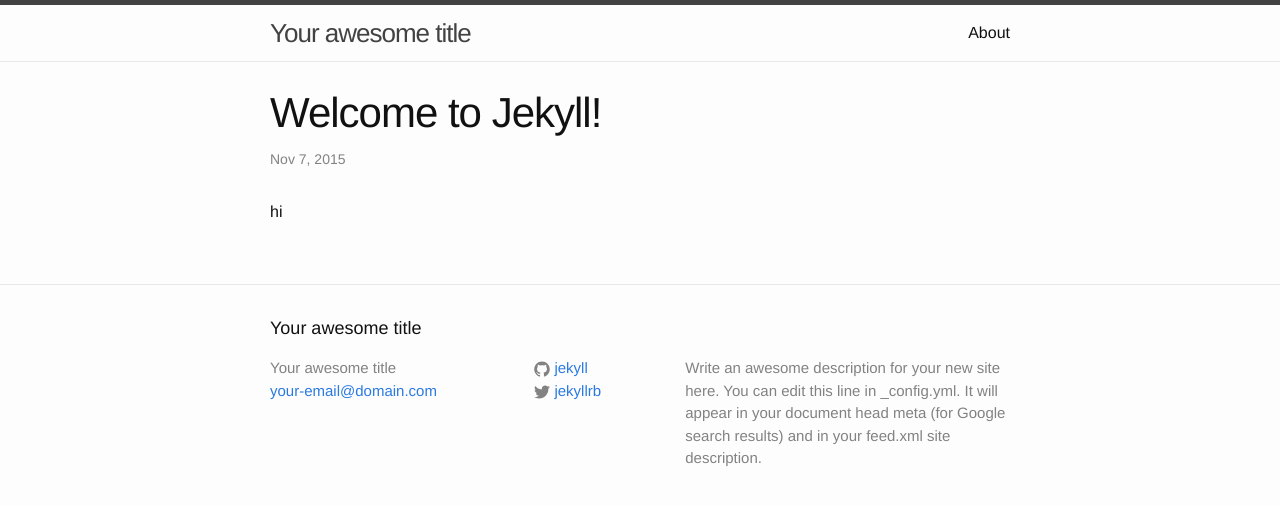
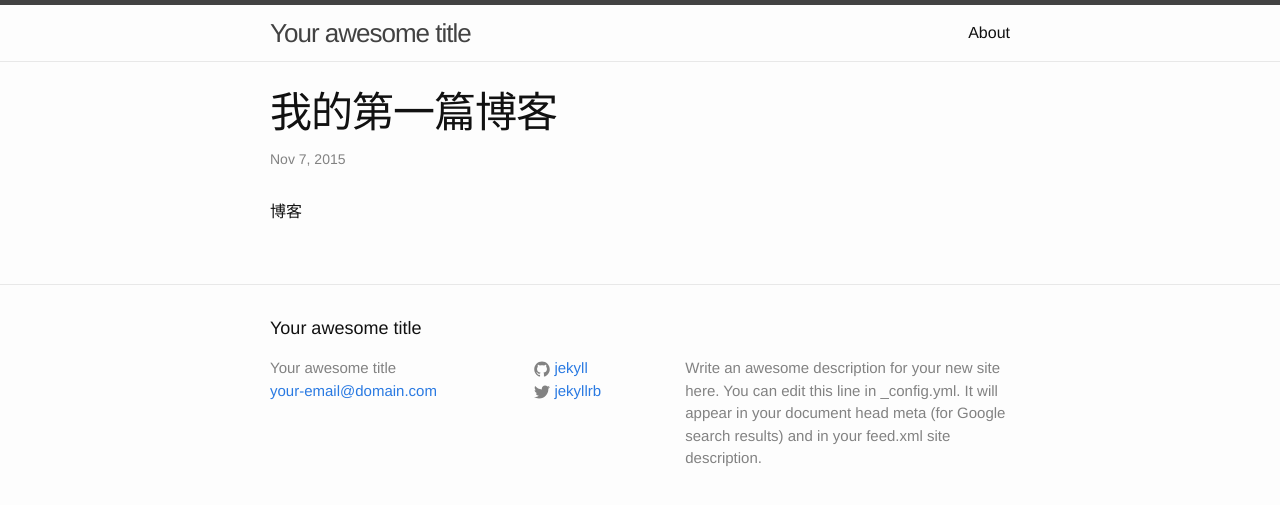
Before and after one commit to strikerzj/blog, a Jekyll site: the page built from _posts/2015-11-12-first-blog.markdown, in a window 1280 px wide. Shown: the top 505 px of the page. Built offline with Jekyll 4.4.1, drawn with Linux system fonts in a browser that asks for light colours.

Commit message:
first-blog

```diff
--- a/_posts/2015-11-08-first-blog.markdown
+++ /dev/null
@@ -1,8 +0,0 @@
----
-layout: post
-title:  "Welcome to Jekyll!"
-date:   2015-11-07 10:03:20 +0800
-categories: jekyll update
----
-
-hi
--- a/_posts/2015-11-07-first-blog.markdown
+++ b/_posts/2015-11-12-first-blog.markdown
@@ -1,8 +1,8 @@
 ---
 layout: post
-title:  "Welcome to Jekyll!"
+title:  "我的第一篇博客"
 date:   2015-11-07 10:03:20 +0800
 categories: jekyll update
 ---
 
-hi
+博客
```
Also changed, not shown: _posts/2015-11-07-welcome-to-jekyll.markdown (renamed from _posts/2015-11-12-welcome-to-jekyll.markdown).
